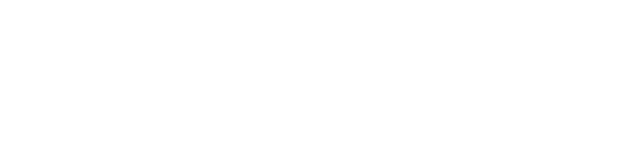
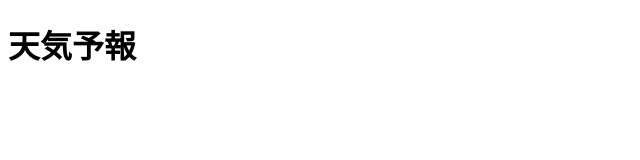
Before and after one commit to winghayashi/samurai-terakoya, a plain HTML site: page HTML_CSS/index.html in a window 1280 px wide. Shown: the whole page, without its empty margins (0-640 px from the left). Drawn offline with Linux system fonts and the light colour scheme.

Commit message:
descriptionを設定

```diff
--- a/HTML_CSS/index.html
+++ b/HTML_CSS/index.html
@@ -2,5 +2,9 @@
 <html>
   <head>
     <title>天気予報</title>
+    <meta name="description" content="毎日の天気情報をお知らせします">
   </head>
+  <body>
+    <h1>天気予報</h1>
+  </body>
 </html>
```
